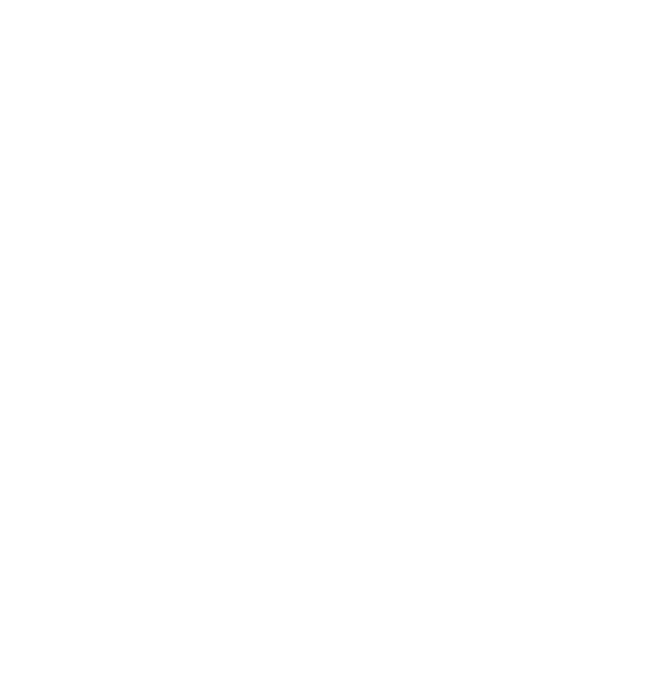
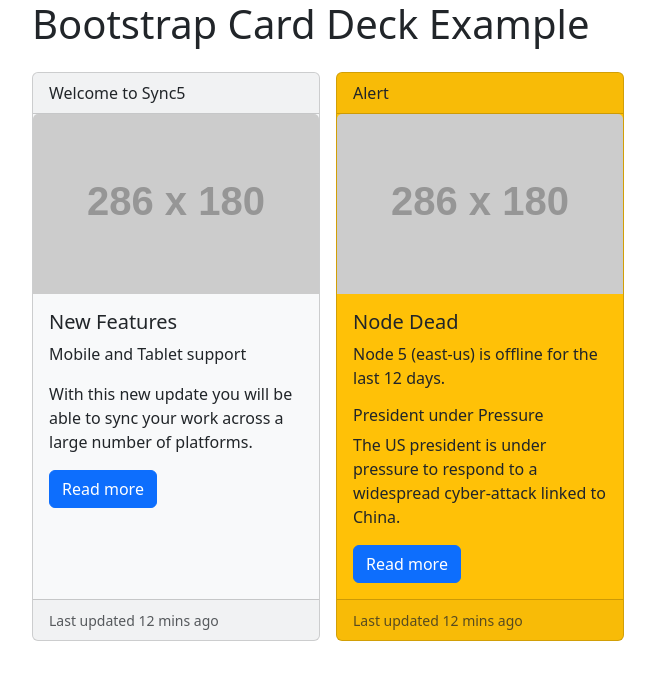
Before and after one commit to acciojob/bootstrap-card-Rupesh3000, a website: page main.html in a window 1280 px wide. Shown: the whole page, without its empty margins (50-705 px from the left). Drawn offline with nearby package versions, Linux system fonts and the light colour scheme; placeholder pictures from the web are drawn by us.

Commit message:
created a submission

```diff
--- a/main.html
+++ b/main.html
@@ -4,10 +4,60 @@
 
 <head>
 	<link rel="stylesheet" href="styles.css">
+	   <link href="https://cdn.jsdelivr.net/npm/bootstrap@5.3.2/dist/css/bootstrap.min.css" rel="stylesheet">
+
 </head>
 
 <body>
 	<!-- the entire body must be written by student -->
+
+
+
+   <div class="container">
+      <h1 class="mb-4">Bootstrap Card Deck Example</h1>
+
+      <!-- Card Deck -->
+      <div class="card-deck d-flex gap-3">
+
+         <!-- Card 1 -->
+         <div class="card bg-light" style="width: 18rem;">
+            <div class="card-header">Welcome to Sync5</div>
+            <img src="https://via.placeholder.com/286x180" class="card-img-top" alt="Sync5">
+            <div class="card-body">
+               <h5 class="card-title">New Features</h5>
+               <p class="card-text">Mobile and Tablet support</p>
+               <p class="card-text">With this new update you will be able to sync your work across a large number of
+                  platforms.</p>
+               <a href="#" class="btn btn-primary">Read more</a>
+            </div>
+            <div class="card-footer">
+               <small class="text-muted">Last updated 12 mins ago</small>
+            </div>
+         </div>
+
+         <!-- Card 2 -->
+         <div class="card bg-warning text-dark" style="width: 18rem;">
+            <div class="card-header">Alert</div>
+            <img src="https://via.placeholder.com/286x180" class="card-img-top" alt="Alert Image">
+            <div class="card-body">
+               <h5 class="card-title">Node Dead</h5>
+               <p class="card-text">Node 5 (east-us) is offline for the last 12 days.</p>
+               <h6 class="card-title">President under Pressure</h6>
+               <p class="card-text">The US president is under pressure to respond to a widespread cyber-attack linked to
+                  China.</p>
+               <a href="#" class="btn btn-primary">Read more</a>
+            </div>
+            <div class="card-footer">
+               <small class="text-muted">Last updated 12 mins ago</small>
+            </div>
+         </div>
+
+      </div>
+   </div>
+
+   <!-- Bootstrap JS -->
+   <script src="https://cdn.jsdelivr.net/npm/bootstrap@5.3.2/dist/js/bootstrap.bundle.min.js"></script>
+
     <script type="text/javascript" src="./script.js">
 </script>
 
```
